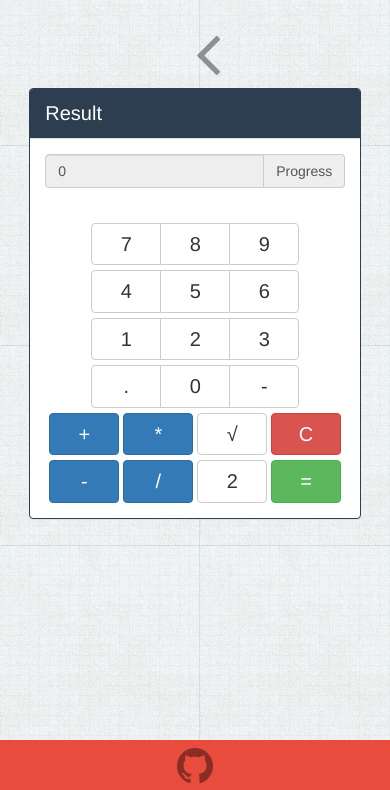
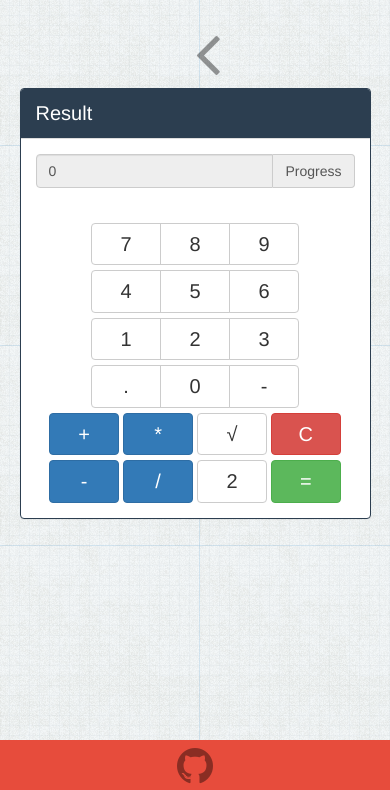
Before and after one commit to aleksimonaco/calculator, a PHP site: page / in a window 390 px wide. Shown: the part 54-844 px from the top of the page. Run offline with PHP 8.4, Linux system fonts and the light colour scheme; some libraries are stand-ins or nearby versions.

Commit message:
Responsive width change

```diff
--- a/styles.css
+++ b/styles.css
@@ -2,7 +2,7 @@
 
 @media (max-width: 990px) {
 	#container {
-		width: 85% !important;
+		width: 90% !important;
 	}
 
 	.btn {
```
